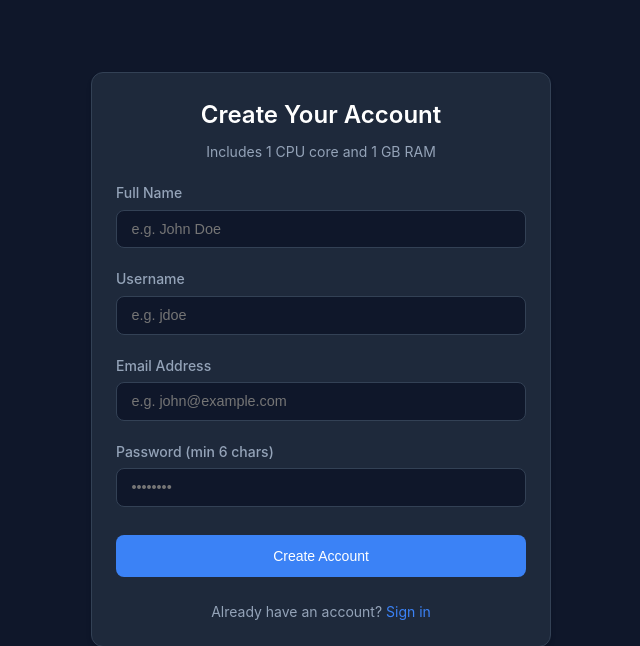
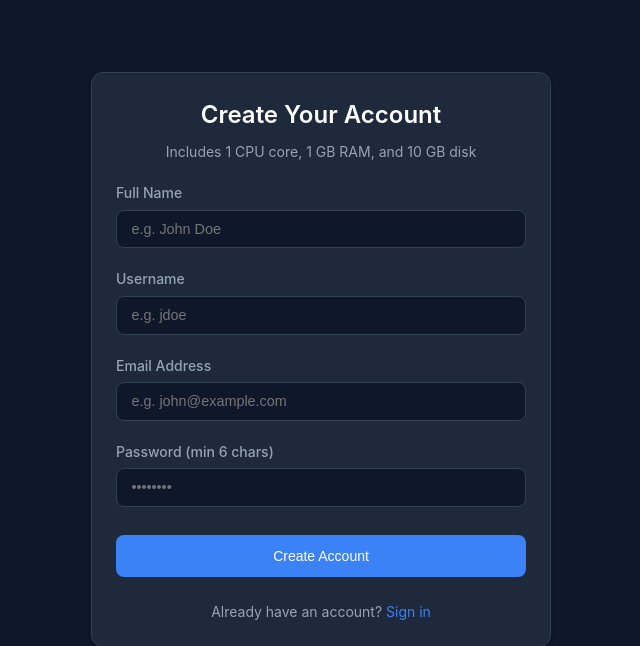
Before and after one commit to aydinguven/devcloud, a FastAPI app: page /register in a window 1280 px wide. Shown: the part 60-706 px from the top of the page, without its empty margins (319-959 px from the left). Run offline with FastAPI, Linux system fonts and the light colour scheme.

Commit message:
show complete signup quota

```diff
--- a/app/routes/view_routes.py
+++ b/app/routes/view_routes.py
@@ -40,6 +40,7 @@ async def login_page(
             "user": None,
             "registration_cpu_quota": settings.DEFAULT_USER_CPU_QUOTA,
             "registration_memory_gb_quota": settings.DEFAULT_USER_MEMORY_MB_QUOTA / 1024,
+            "registration_disk_gb_quota": settings.DEFAULT_USER_DISK_MB_QUOTA / 1024,
         },
     )
 
@@ -60,6 +61,7 @@ async def register_page(
             "user": None,
             "registration_cpu_quota": settings.DEFAULT_USER_CPU_QUOTA,
             "registration_memory_gb_quota": settings.DEFAULT_USER_MEMORY_MB_QUOTA / 1024,
+            "registration_disk_gb_quota": settings.DEFAULT_USER_DISK_MB_QUOTA / 1024,
         },
     )
 
--- a/app/templates/login.html
+++ b/app/templates/login.html
@@ -27,7 +27,7 @@
     </form>
 
     <div style="text-align: center; margin-top: 1.5rem; padding-top: 1.25rem; border-top: 1px solid var(--border-color); font-size: 0.875rem; color: var(--text-muted);">
-      <p style="margin-bottom: 0.75rem;">New users receive {{ registration_cpu_quota|int }} CPU core and {{ registration_memory_gb_quota|int }} GB RAM.</p>
+      <p style="margin-bottom: 0.75rem;">New users receive {{ registration_cpu_quota|int }} CPU core, {{ registration_memory_gb_quota|int }} GB RAM, and {{ registration_disk_gb_quota|int }} GB disk.</p>
       <a href="/register" class="btn btn-secondary" style="width: 100%;">Create New Account</a>
     </div>
   </div>
--- a/app/templates/register.html
+++ b/app/templates/register.html
@@ -7,7 +7,7 @@
   <div class="card">
     <div class="card-header" style="justify-content: center; flex-direction: column; text-align: center; gap: 0.5rem;">
       <h1 class="card-title" style="font-size: 1.5rem;">Create Your Account</h1>
-      <p style="color: var(--text-muted); font-size: 0.875rem;">Includes {{ registration_cpu_quota|int }} CPU core and {{ registration_memory_gb_quota|int }} GB RAM</p>
+      <p style="color: var(--text-muted); font-size: 0.875rem;">Includes {{ registration_cpu_quota|int }} CPU core, {{ registration_memory_gb_quota|int }} GB RAM, and {{ registration_disk_gb_quota|int }} GB disk</p>
     </div>
 
     <div id="register-error" style="display: none; background: var(--danger-bg); color: var(--danger); border: 1px solid var(--danger); padding: 0.75rem; border-radius: 8px; font-size: 0.875rem; margin-bottom: 1.25rem;"></div>
```
Also changed, not shown: tests/test_auth.py (+1 -0 lines), tests/test_views.py (+2 -2 lines), README.md.
